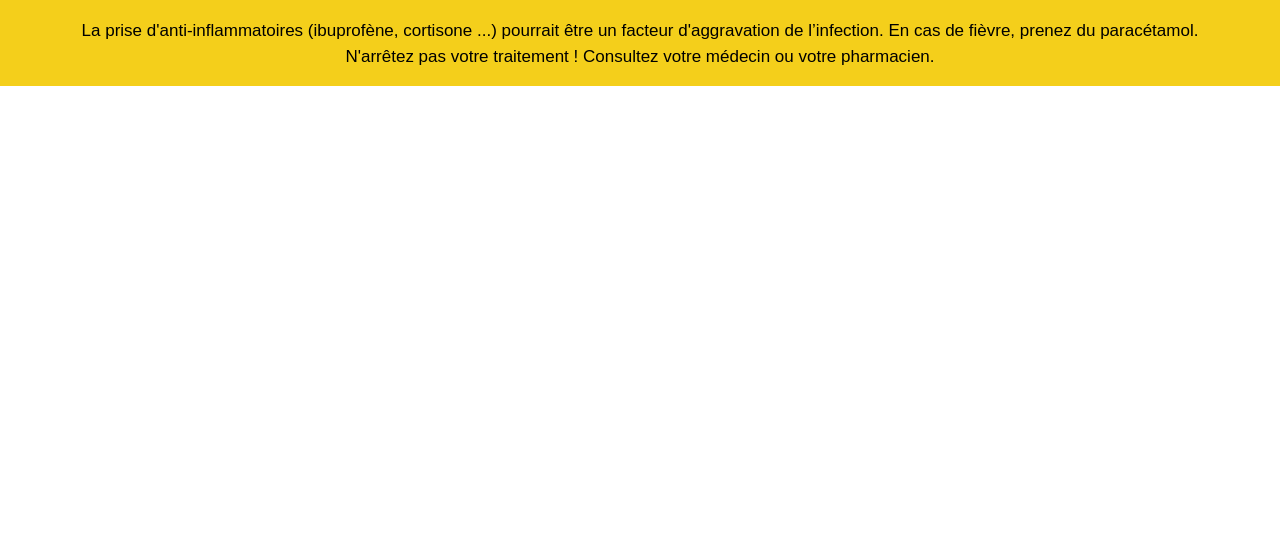
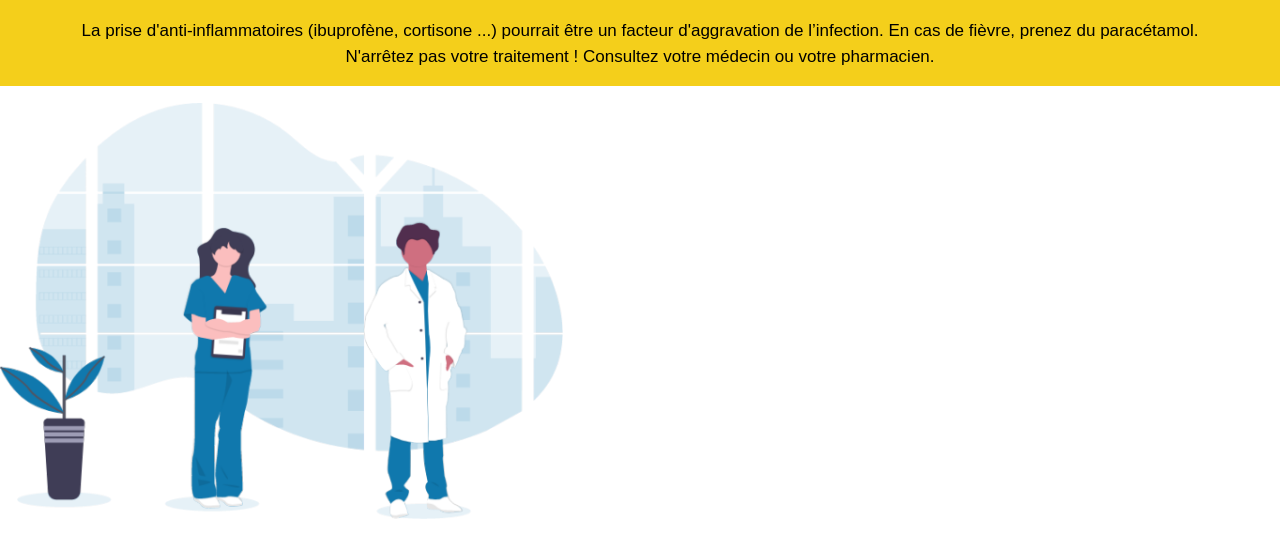
Before and after one commit to osaelh/covid-19-app, a website: page src/index.html in a window 1280 px wide. Shown: the part 126-684 px from the top of the page. Drawn offline with Linux system fonts and the light colour scheme.

Commit message:
showcase-img

```diff
--- a/src/index.html
+++ b/src/index.html
@@ -43,7 +43,7 @@
        <div class="container">
          <div class="row end-sm end-md end-lg center-xs middle-xs middle-sm middle-md middle-lg">
            <div class="col-xs-12 col-sm-12 col-md-6 col-lg-6 showcase-header">
-
+             <Img src="/src/img/Groupe_76.png"></Img>
            </div>
            <div class="col-xs-12 col-sm-12 col-md-6 col-lg-6">
 
--- a/src/sass/style.scss
+++ b/src/sass/style.scss
@@ -58,3 +58,13 @@ body{
       padding-bottom: 1em;
     }
   }
+
+.showcase{
+  .container{
+    margin: 0;
+
+  }
+img{
+  width: 44VW;
+}
+}
```
Also changed, not shown: dist/styles/css.css, src/css/style.css, src/img/Groupe_76.png (added).
